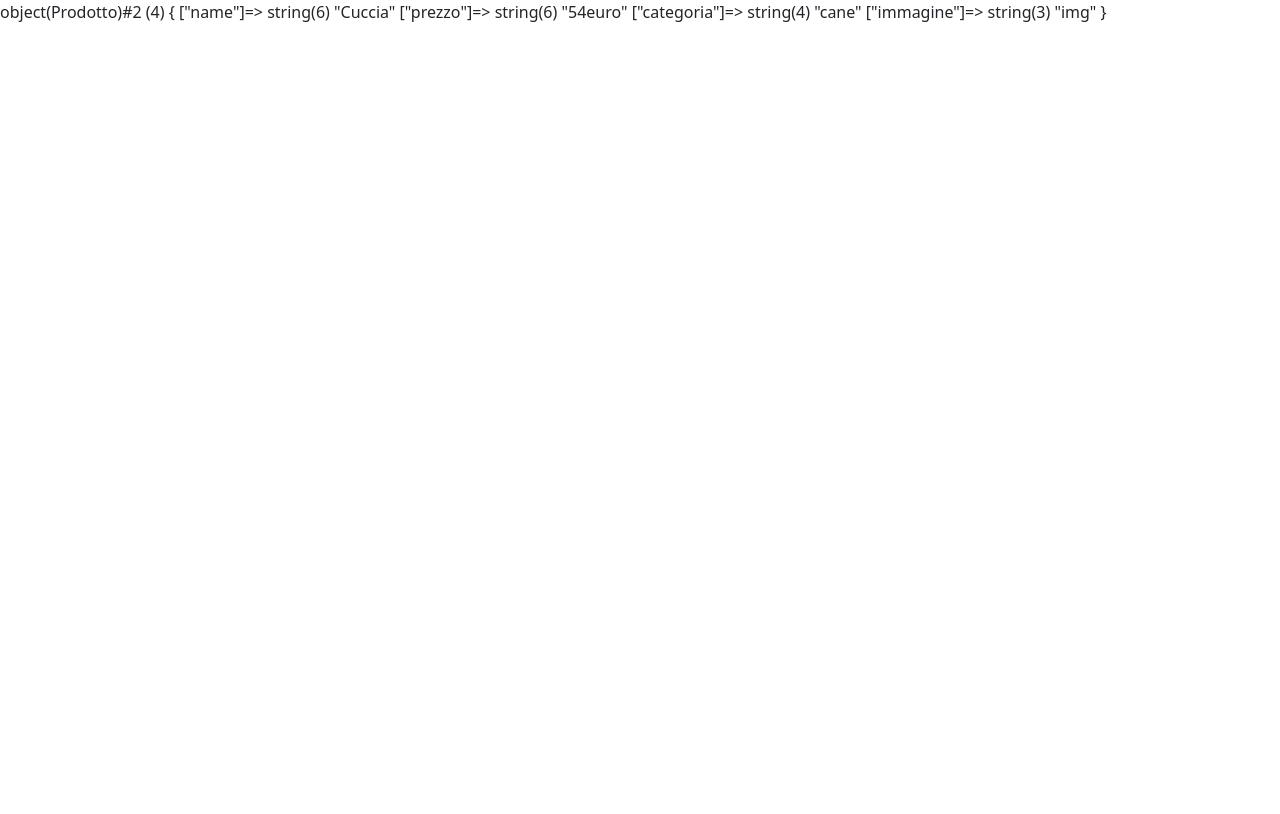
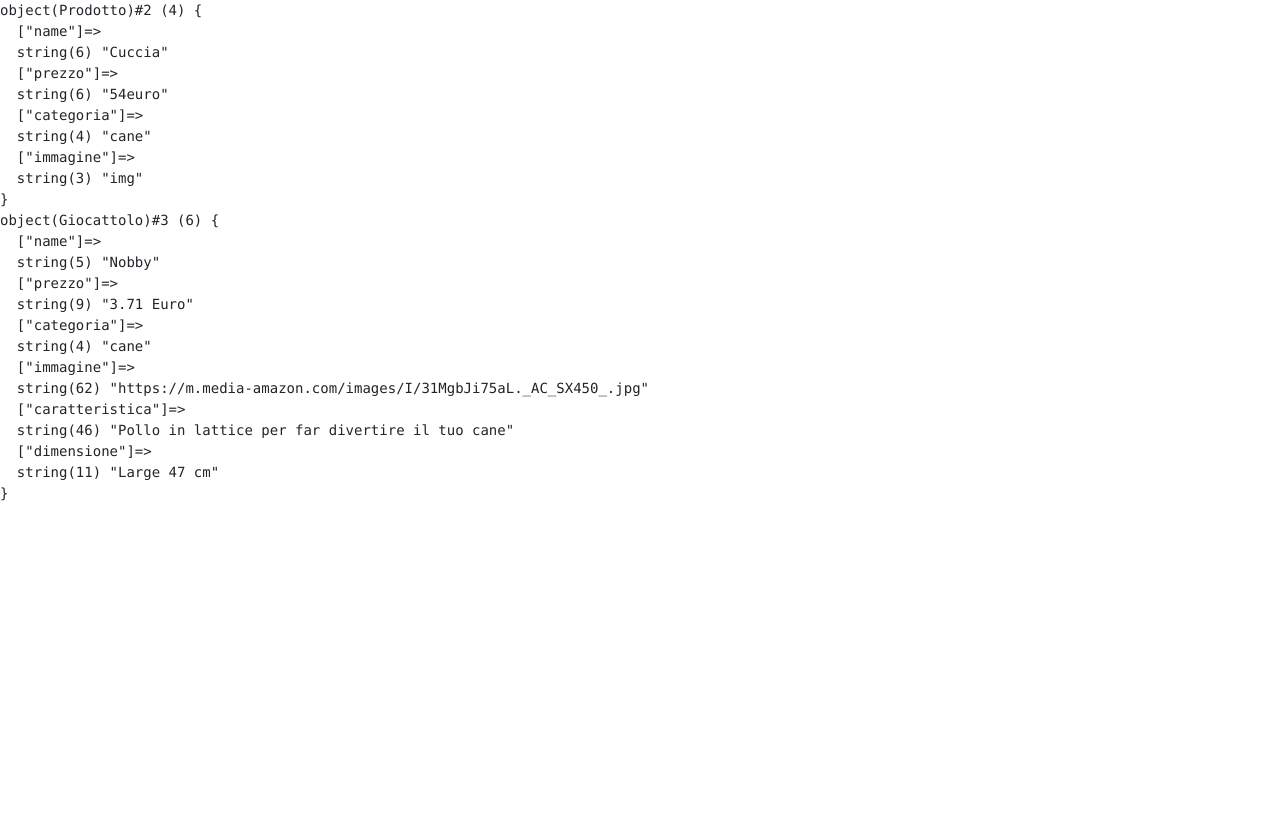
Before and after one commit to LucaFaedda/php-oop-2, a PHP site: page / in a window 1280 px wide. Before the commit the page ends 22 px from the top, so only its background shows below. Run offline with PHP 8.4, Linux system fonts and the light colour scheme.

Commit message:
aggiunta giochi

```diff
--- a/database.php
+++ b/database.php
@@ -3,4 +3,19 @@
     include __DIR__.'/Models/Prodotto.php';
     include __DIR__.'/Models/Giocattolo.php';
 
+
+    echo "<pre>";
+
+    $prodotto  = new Prodotto('Cuccia', '54euro','cane','img');
+    var_dump($prodotto);
+
+    //sezione Giochi
+
+    $nobby = new Giocattolo('Nobby','3.71 Euro', 'cane','https://m.media-amazon.com/images/I/31MgbJi75aL._AC_SX450_.jpg','Pollo in lattice per far divertire il tuo cane','Large 47 cm');
+    $piuma = new Giocattolo('Asta con Piuma','4.99 Euro', 'gatto','https://m.media-amazon.com/images/I/318bQViJpML._AC_SY450_.jpg','Asta con Piuma in cima, agitala per non far ingrassare il tuo gatto','25 x 1 x 1 cm');
+
+
+    var_dump($nobby);
+
+
 ?>
--- a/index.php
+++ b/index.php
@@ -1,9 +1,6 @@
 <?php
 
     include __DIR__.'/database.php';
-
-    $prodotto  = new Prodotto('Cuccia', '54euro','cane','img');
-    var_dump($prodotto);
 
 
 ?>
```
